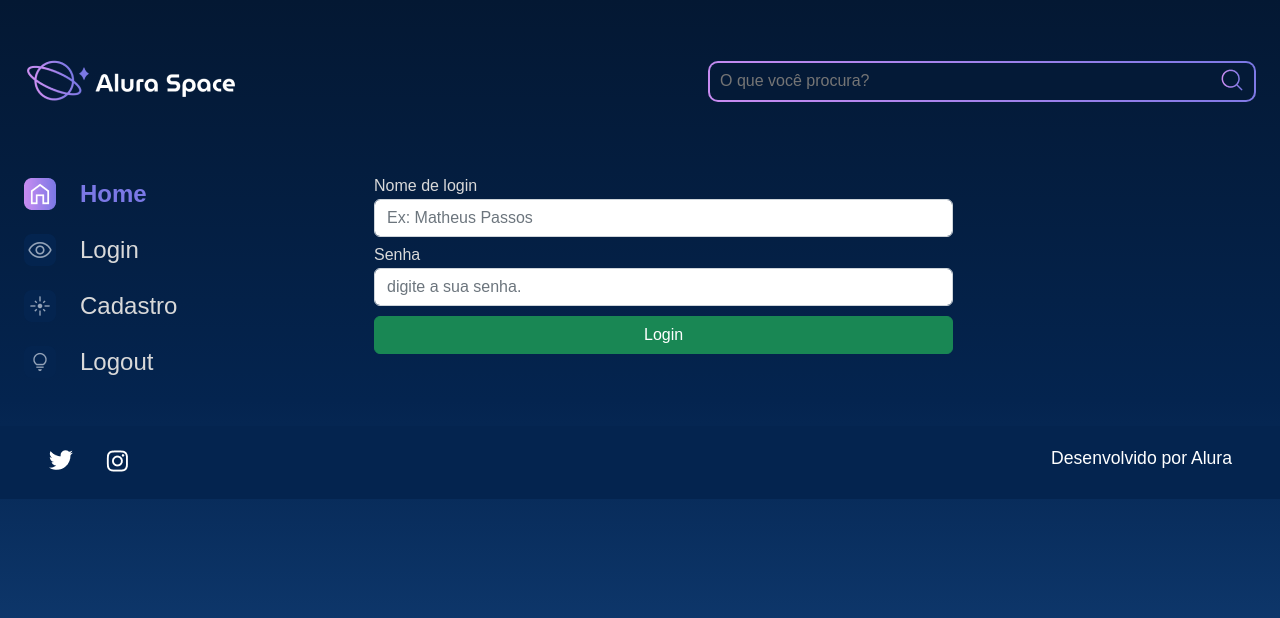
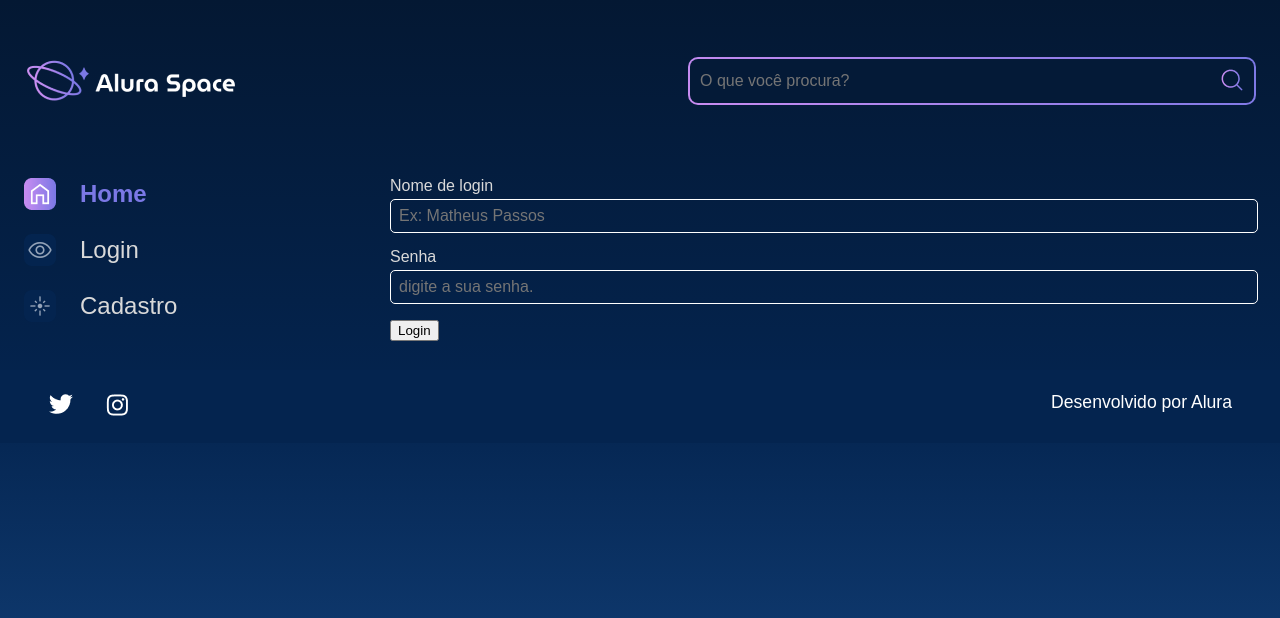
Before and after one commit to matheusth/alura-space, a Django app: page /login in a window 1280 px wide. Shown: the top 618 px of the page. Run offline with Django 4.2, Linux system fonts and the light colour scheme.

Commit message:
fix: small css improvements

```diff
--- a/setup/static/styles/style.css
+++ b/setup/static/styles/style.css
@@ -492,3 +492,44 @@ table {
 	border: 2px solid #7B78E5;
 	cursor: pointer;
 }
+
+.alert {
+	display: flex;
+	text-align: center;
+}
+
+.alert-primary {
+	color: #FFFFFF;
+	background-color: teal;
+}
+
+.row {
+	display: flex;
+	flex-direction: column;
+	width: 100%;
+}
+
+.user_form {
+	width: 100%;
+	padding: 0 1em;
+}
+
+.form-control {
+	width: 100%;
+	height: 2em;
+	margin-bottom: 1rem;
+	background-color: transparent;
+	border: none;
+	color: #FFFF;
+	font-size: 1em;
+	padding: 0 0.5rem;
+	border-radius: 5px;
+	border: 1px solid white;
+}
+
+.form-control:focus {
+	outline: none;
+	border-color: mediumpurple;
+	box-shadow: white inset 0 0 1px;
+	transition: 200ms linear all;
+}
--- a/templates/galeria/base.html
+++ b/templates/galeria/base.html
@@ -10,10 +10,6 @@
         <link rel="preconnect" href="https://fonts.gstatic.com" crossorigin>
         <link href="https://fonts.googleapis.com/css2?family=Poppins:wght@400;500;600&display=swap"
               rel="stylesheet">
-        <link href="https://cdn.jsdelivr.net/npm/bootstrap@5.2.2/dist/css/bootstrap.min.css"
-              rel="stylesheet"
-              integrity="sha384-Zenh87qX5JnK2Jl0vWa8Ck2rdkQ2Bzep5IDxbcnCeuOxjzrPF/et3URy9Bv1WTRi"
-              crossorigin="anonymous">
         <link rel="stylesheet" href="{% static '/styles/style.css' %}">
     </head>
     <body>
--- a/templates/galeria/partials/_menu.html
+++ b/templates/galeria/partials/_menu.html
@@ -10,8 +10,10 @@
         <a href="{% url 'cadastro' %}">
             <img src=" {% static '/assets/ícones/1x/Novas - inativo.png' %}">
         Cadastro</a>
-        <a href="{% url 'logout' %}">
-            <img src=" {% static '/assets/ícones/1x/Surpreenda-me - inativo.png' %}">
-        Logout</a>
+        {% if user.is_authenticated %}
+            <a href="{% url 'logout' %}">
+                <img src=" {% static '/assets/ícones/1x/Surpreenda-me - inativo.png' %}">
+            Logout</a>
+        {% endif %}
     </nav>
 </section>
--- a/templates/usuarios/login.html
+++ b/templates/usuarios/login.html
@@ -6,7 +6,10 @@
         <main class="principal">
             {% include "galeria/partials/_menu.html" %}
             <section class="galeria" style="margin-left: 5em">
-                <form action="{% url 'login' %}" method="POST">
+                <form action="{% url 'login' %}"
+                      method="POST"
+                      autocomplete="off"
+                      class="user_form">
                     {% csrf_token %}
                     <div class="row">
                         {% for mensagem in messages %}
@@ -15,12 +18,10 @@
                             </div>
                         {% endfor %}
                         {% for field in form.visible_fields %}
-                            <div class="col-12 col-lg-12" style="margin-bottom: 10px;">
-                                <label for="{{ field.id_for_label }}"
-                                       style="color:#D9D9D9;
-                                              margin-bottom: 5px">{{ field.label }}</label>
-                                {{ field }}
-                            </div>
+                            <label for="{{ field.id_for_label }}"
+                                   style="color:#D9D9D9;
+                                          margin-bottom: 5px">{{ field.label }}</label>
+                            {{ field }}
                         {% endfor %}
                         <div class="col-12 text-center">
                             <button class="btn btn-success col-12" style="padding: top 5px" type="submit">Login</button>
```
Also changed, not shown: templates/usuarios/cadastro.html (+5 -7 lines).
